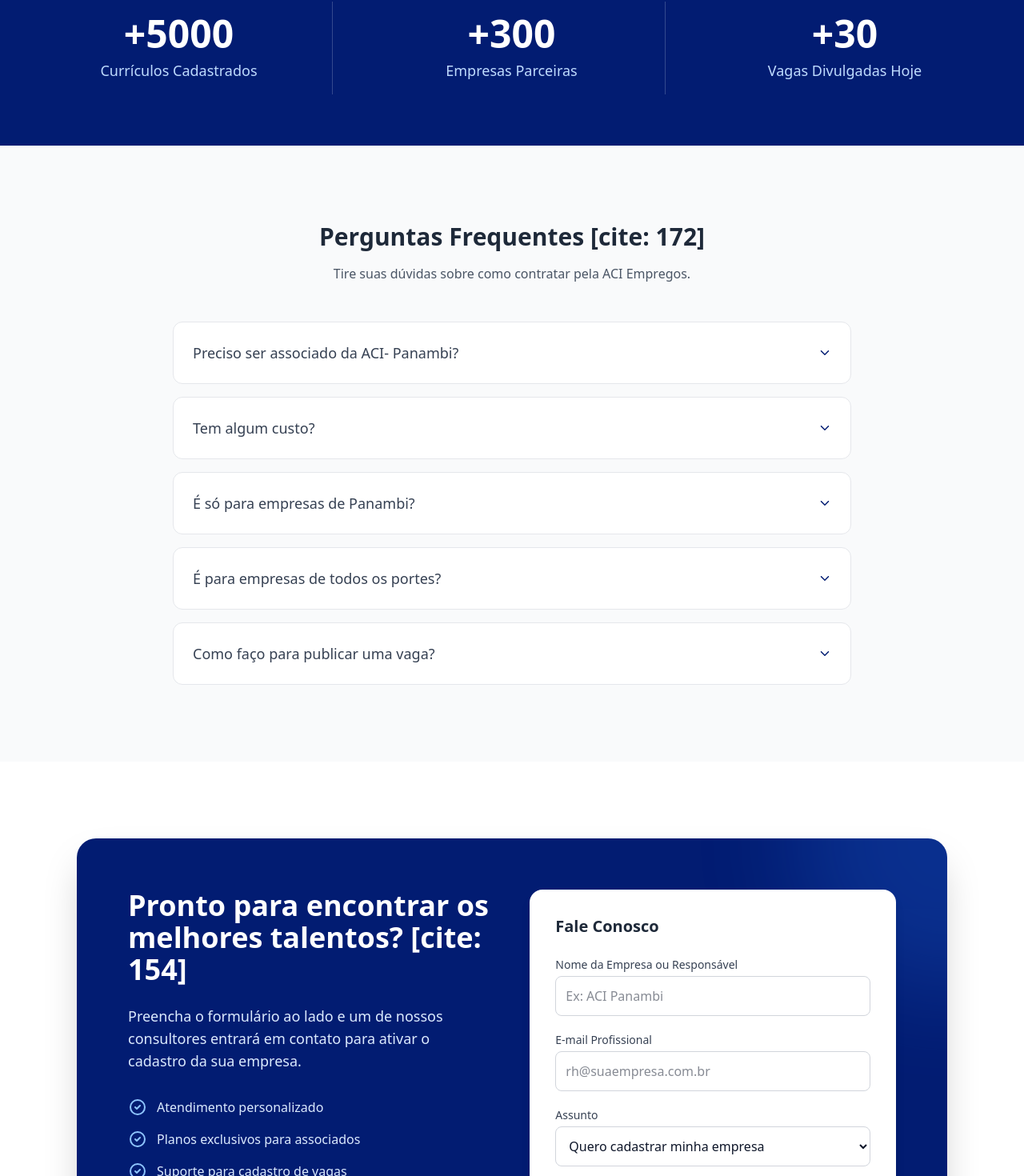
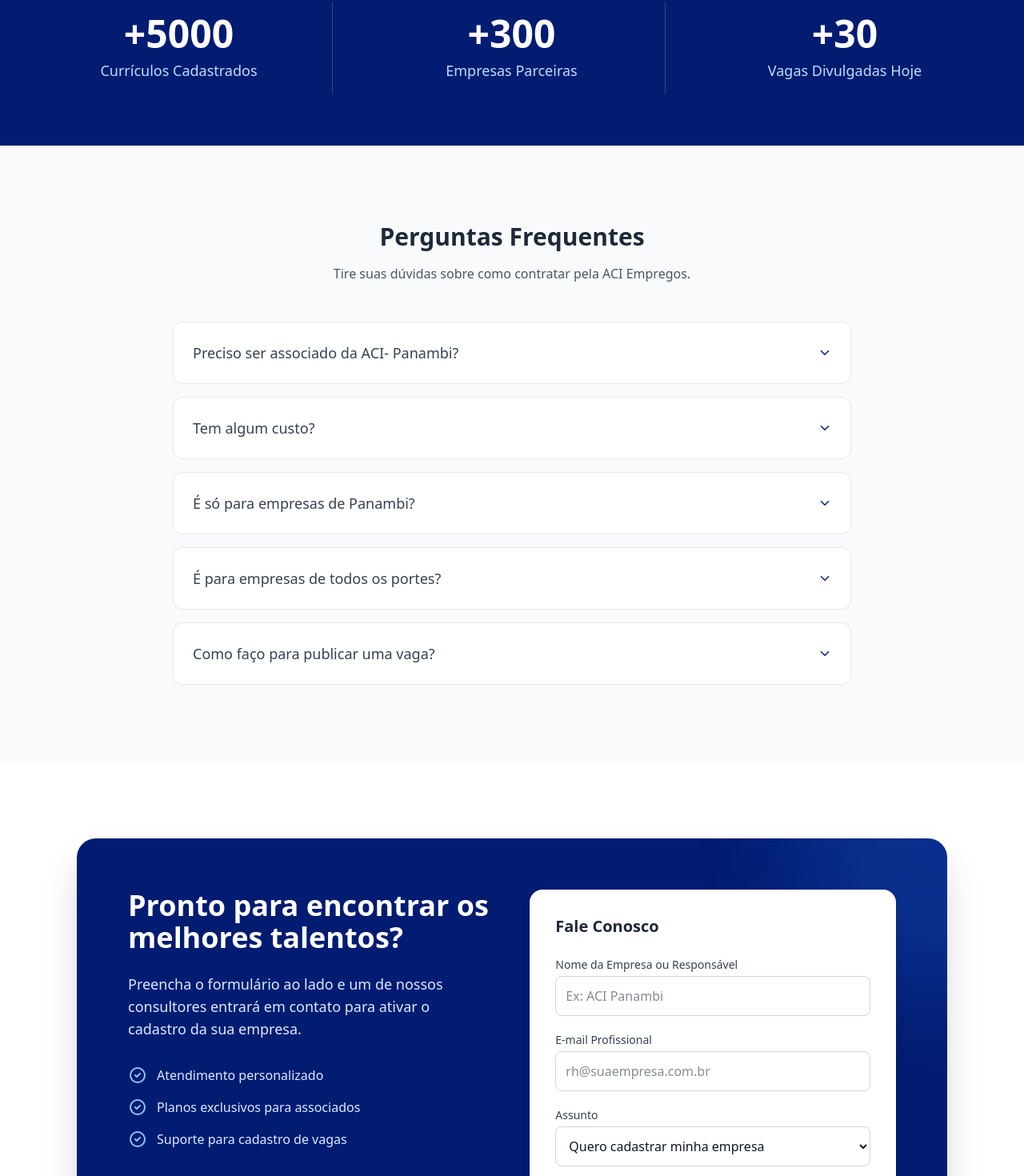
Before and after one commit to Yuri4Franco/app-emprego, a Next.js app: page /para-empresas in a window 1280 px wide. Shown: the part 1913-3383 px from the top of the page at 80% size. Built offline with nearby package versions, Linux system fonts and the light colour scheme.

Commit message:
atualizações na pagina de para-empresas

```diff
--- a/src/app/(site)/para-empresas/page.tsx
+++ b/src/app/(site)/para-empresas/page.tsx
@@ -90,7 +90,7 @@ export default function EmpresasPage() {
                     <div className="grid grid-cols-1 md:grid-cols-2 lg:grid-cols-4 gap-8">
                         {/* Passo 1 */}
                         <div className="bg-white p-8 rounded-2xl shadow-sm border border-gray-100 hover:shadow-md transition-shadow relative overflow-hidden group">
-                            <div className="absolute -right-4 -top-4 text-9xl font-bold text-gray-50 opacity-50 group-hover:text-blue-50 transition-colors select-none">1</div>
+                            <div className="absolute -right-4 -top-4 text-9xl font-bold text-gray-50  group-hover:text-blue-50 transition-colors select-none">1</div>
                             <div className="w-14 h-14 bg-blue-100 rounded-xl flex items-center justify-center text-primary text-2xl mb-6 relative z-10">
                                 <HiOutlineChatAlt2 />
                             </div>
@@ -100,7 +100,7 @@ export default function EmpresasPage() {
 
                         {/* Passo 2 */}
                         <div className="bg-white p-8 rounded-2xl shadow-sm border border-gray-100 hover:shadow-md transition-shadow relative overflow-hidden group">
-                            <div className="absolute -right-4 -top-4 text-9xl font-bold text-gray-50 opacity-50 group-hover:text-blue-50 transition-colors select-none">2</div>
+                            <div className="absolute -right-4 -top-4 text-9xl font-bold text-gray-50 group-hover:text-blue-50 transition-colors select-none">2</div>
                             <div className="w-14 h-14 bg-blue-100 rounded-xl flex items-center justify-center text-primary text-2xl mb-6 relative z-10">
                                 <HiOutlineDocumentText />
                             </div>
@@ -110,7 +110,7 @@ export default function EmpresasPage() {
 
                         {/* Passo 3 */}
                         <div className="bg-white p-8 rounded-2xl shadow-sm border border-gray-100 hover:shadow-md transition-shadow relative overflow-hidden group">
-                            <div className="absolute -right-4 -top-4 text-9xl font-bold text-gray-50 opacity-50 group-hover:text-blue-50 transition-colors select-none">3</div>
+                            <div className="absolute -right-4 -top-4 text-9xl font-bold text-gray-50  group-hover:text-blue-50 transition-colors select-none">3</div>
                             <div className="w-14 h-14 bg-blue-100 rounded-xl flex items-center justify-center text-primary text-2xl mb-6 relative z-10">
                                 <HiOutlineCursorClick />
                             </div>
@@ -120,7 +120,7 @@ export default function EmpresasPage() {
 
                         {/* Passo 4 */}
                         <div className="bg-white p-8 rounded-2xl shadow-sm border border-gray-100 hover:shadow-md transition-shadow relative overflow-hidden group">
-                            <div className="absolute -right-4 -top-4 text-9xl font-bold text-gray-50 opacity-50 group-hover:text-blue-50 transition-colors select-none">4</div>
+                            <div className="absolute -right-4 -top-4 text-9xl font-bold text-gray-50  group-hover:text-blue-50 transition-colors select-none">4</div>
                             <div className="w-14 h-14 bg-blue-100 rounded-xl flex items-center justify-center text-primary text-2xl mb-6 relative z-10">
                                 <HiOutlineCheckCircle />
                             </div>
@@ -213,7 +213,7 @@ export default function EmpresasPage() {
             <section className="py-24 bg-gray-50">
                 <div className="max-w-4xl mx-auto px-6">
                     <div className="text-center mb-12">
-                        <h2 className="text-3xl font-bold text-gray-800 mb-4">Perguntas Frequentes [cite: 172]</h2>
+                        <h2 className="text-3xl font-bold text-gray-800 mb-4">Perguntas Frequentes</h2>
                         <p className="text-gray-600">Tire suas dúvidas sobre como contratar pela ACI Empregos.</p>
                     </div>
 
@@ -246,7 +246,7 @@ export default function EmpresasPage() {
 
                         {/* Texto */}
                         <div className="w-full md:w-1/2 text-white relative z-10">
-                            <h2 className="text-3xl md:text-4xl font-bold mb-6">Pronto para encontrar os melhores talentos? [cite: 154]</h2>
+                            <h2 className="text-3xl md:text-4xl font-bold mb-6">Pronto para encontrar os melhores talentos?</h2>
                             <p className="text-blue-100 text-lg mb-8">
                                 Preencha o formulário ao lado e um de nossos consultores entrará em contato para ativar o cadastro da sua empresa.
                             </p>
@@ -287,11 +287,11 @@ export default function EmpresasPage() {
                                     </select>
                                 </div>
                                 <div>
-                                    <label className="block text-sm font-medium text-gray-700 mb-1">Mensagem [cite: 182]</label>
+                                    <label className="block text-sm font-medium text-gray-700 mb-1">Mensagem</label>
                                     <textarea rows={4} className="w-full p-3 rounded-lg border border-gray-300 focus:ring-2 focus:ring-primary focus:border-primary outline-none transition-all" placeholder="Como podemos ajudar?"></textarea>
                                 </div>
                                 <ButtonType variant="primary" size="lg" className="w-full justify-center mt-2">
-                                    Enviar Mensagem [cite: 183]
+                                    Enviar Mensagem
                                 </ButtonType>
                             </form>
                         </div>
```
